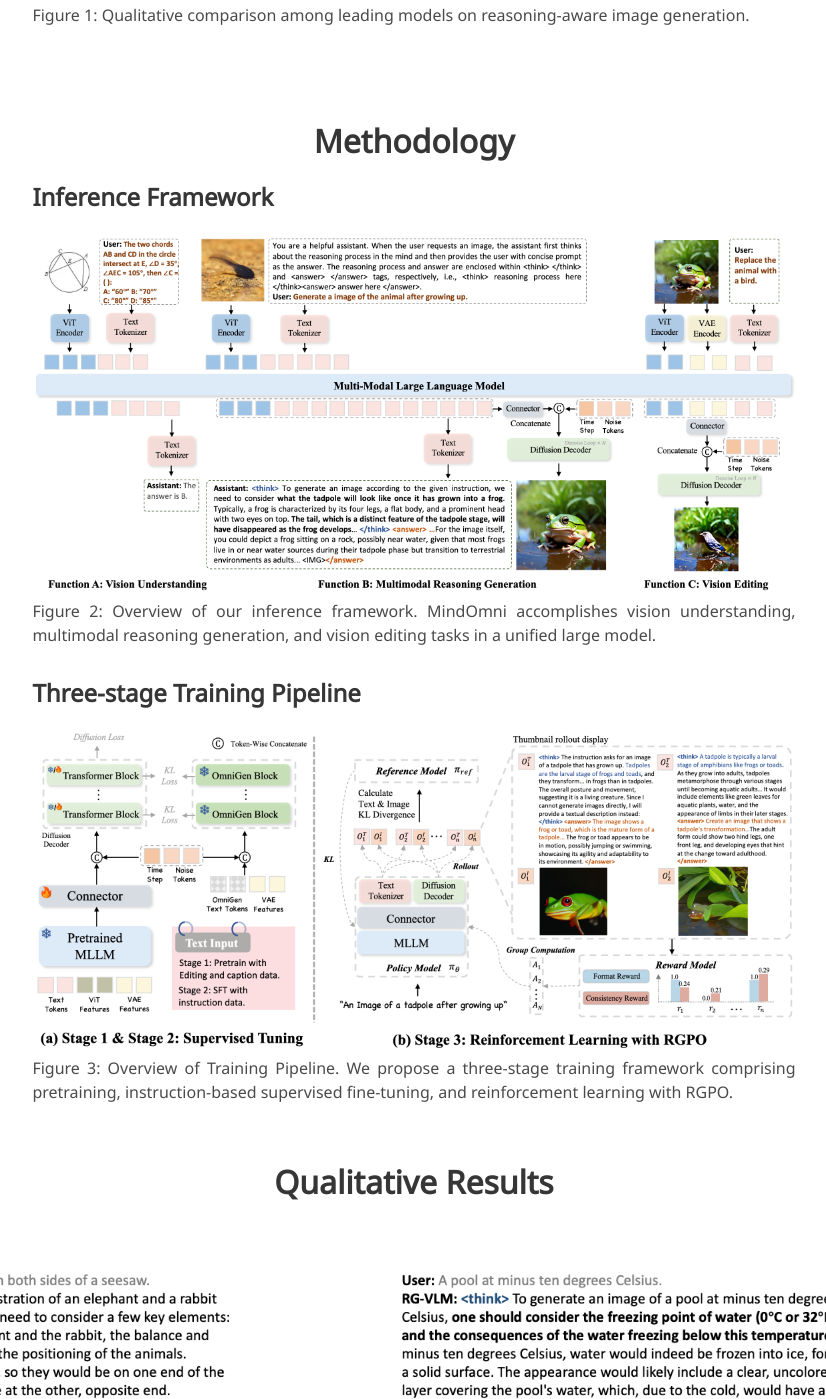
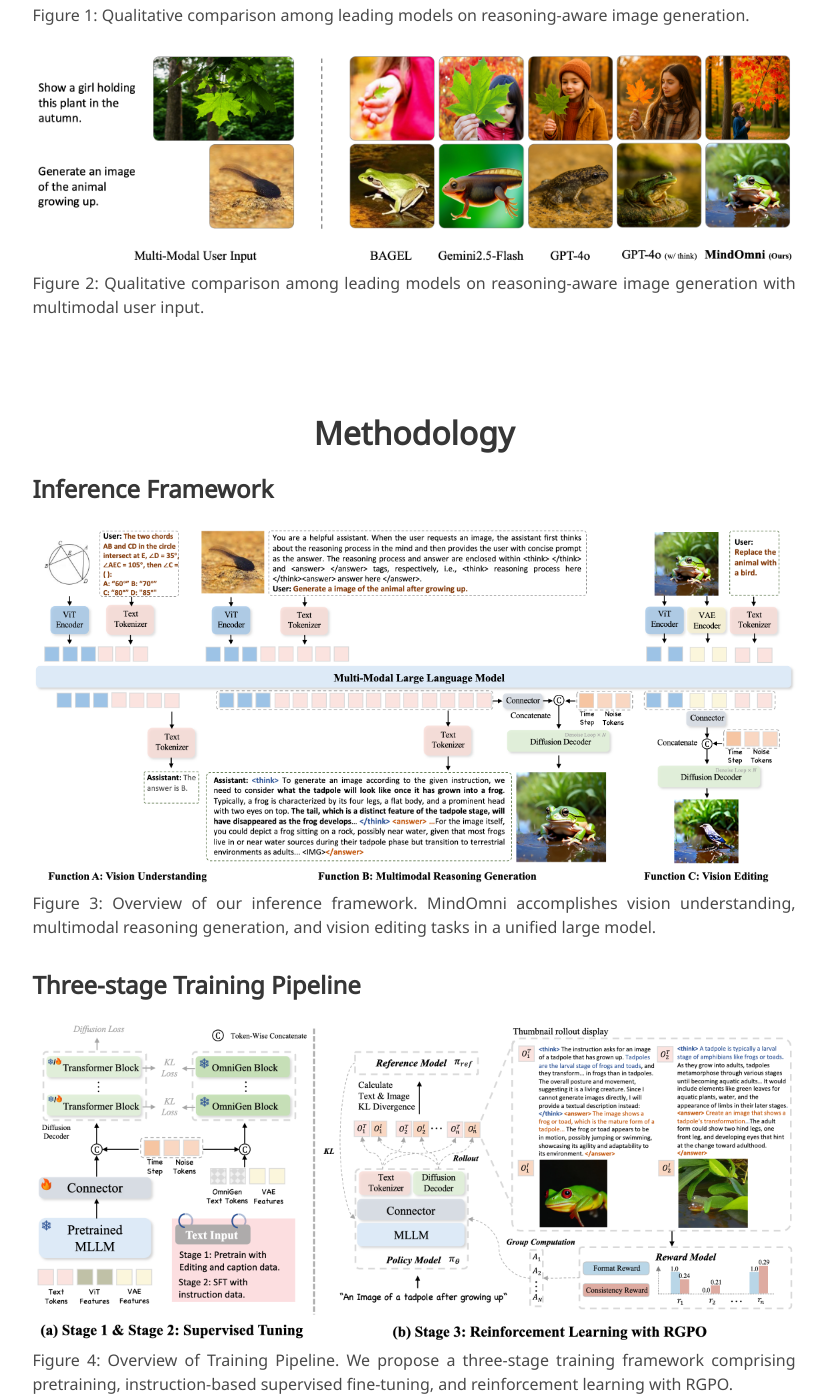
Before and after one commit to MindOmni/MindOmni.github.io, a plain HTML site: page index.html in a window 1280 px wide. Shown: the part 1234-2633 px from the top of the page, without its empty margins (226-1052 px from the left). Drawn offline with nearby package versions, Linux system fonts and the light colour scheme; some icons are missing; a web font is replaced by a local one.

Commit message:
update demo page

```diff
--- a/index.html
+++ b/index.html
@@ -164,6 +164,10 @@
           <img src="static/images/reasoning_case_com.png" alt="MY ALT TEXT"/>
           <p>Figure 1: Qualitative comparison among leading models on reasoning-aware image generation.</p>
         </div>
+        <div class="content has-text-justified">
+          <img src="static/images/reasoning_case_com_mm.png" alt="MY ALT TEXT"/>
+          <p>Figure 2: Qualitative comparison among leading models on reasoning-aware image generation with multimodal user input.</p>
+        </div>
       </div>
     </div>
   </div>
@@ -178,10 +182,10 @@
         <div class="content has-text-justified">
           <h3 class="title is-4">Inference Framework</h3>
           <img src="static/images/inference.png" alt="MY ALT TEXT"/>
-          <p>Figure 2: Overview of our inference framework. MindOmni accomplishes vision understanding, multimodal reasoning generation, and vision editing tasks in a unified large model.</p>
+          <p>Figure 3: Overview of our inference framework. MindOmni accomplishes vision understanding, multimodal reasoning generation, and vision editing tasks in a unified large model.</p>
           <h3 class="title is-4">Three-stage Training Pipeline</h3>
           <img src="static/images/framework.png" alt="MY ALT TEXT"/>
-          <p>Figure 3: Overview of Training Pipeline. We propose a three-stage training framework comprising pretraining, instruction-based supervised fine-tuning, and reinforcement learning with RGPO.</p>
+          <p>Figure 4: Overview of Training Pipeline. We propose a three-stage training framework comprising pretraining, instruction-based supervised fine-tuning, and reinforcement learning with RGPO.</p>
         </div>
       </div>
     </div>
```
Also changed, not shown: static/images/reasoning_case_com_mm.png (added).
